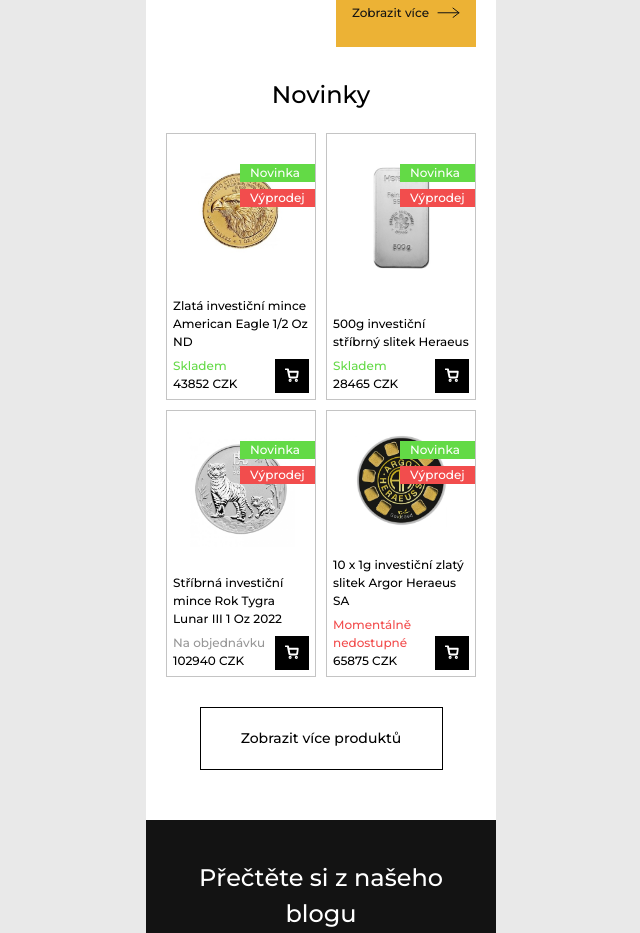
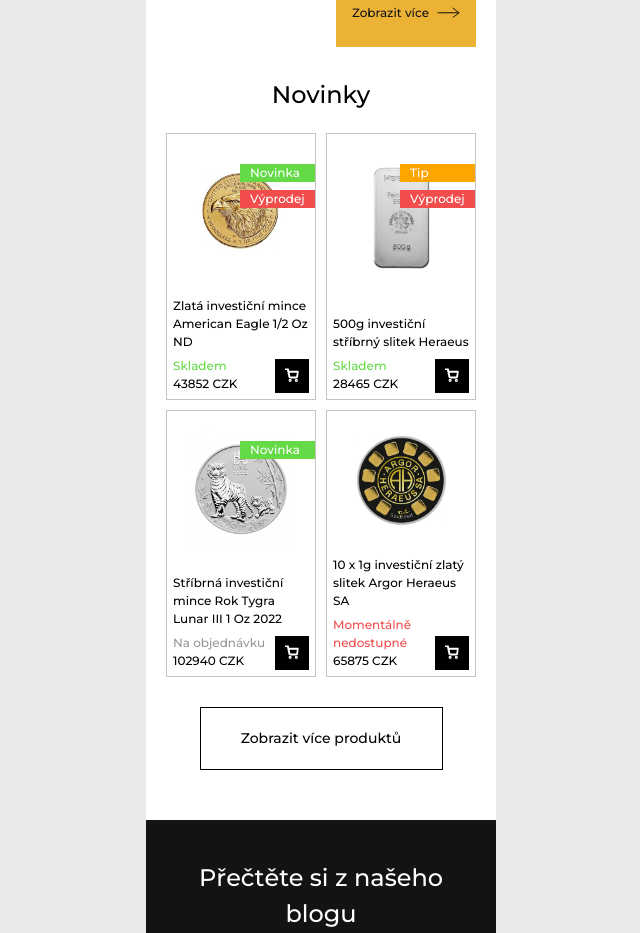
Before and after one commit to wendykr/gold-invest, a React (Vite) app: page / in a window 1280 px wide. Shown: the part 1800-2733 px from the top of the page, without its empty margins (319-959 px from the left). Built offline with nearby package versions, Linux system fonts and the light colour scheme.

Commit message:
fetch labels item

```diff
--- a/css/Footer.css
+++ b/css/Footer.css
@@ -1,6 +1,6 @@
 .footer__container {
   margin: 0 auto;
-  padding: 60px 20px;
+  padding: 40px 20px;
   max-width: 350px;
   background-color: #131313;
   color: #ffffff;
--- a/css/Product.css
+++ b/css/Product.css
@@ -1,11 +1,4 @@
-@charset "UTF-8";
 .product {
-  display: flex;
-  flex-wrap: wrap;
-  justify-content: space-between;
-  gap: 10px;
-}
-.product__item {
   width: 150px;
   height: 267px;
   border: 1px solid #c4c4c4;
@@ -16,41 +9,13 @@
   flex-direction: column;
   position: relative;
 }
-.product__item::before {
-  content: "Novinka";
-  position: absolute;
-  padding-left: 10px;
-  width: 75px;
-  height: auto;
-  background-color: #63da46;
-  color: #ffffff;
-  font-size: 12px;
-  font-weight: 500;
-  top: 30px;
-  right: 0;
-  z-index: 2;
-}
-.product__item::after {
-  content: "Výprodej";
-  position: absolute;
-  padding-left: 10px;
-  width: 75px;
-  height: auto;
-  background-color: #f24d4d;
-  color: #ffffff;
-  font-size: 12px;
-  font-weight: 500;
-  top: 55px;
-  right: 0;
-  z-index: 2;
-}
-.product__item--container {
+.product__container {
   padding: 20px;
   width: 100%;
   height: 168px;
   overflow: hidden;
 }
-.product__item--img {
+.product__img {
   width: 100%;
   height: 100%;
   object-fit: cover;
@@ -59,10 +24,10 @@
   cursor: pointer;
   transition: scale 0.2s linear;
 }
-.product__item--img:hover {
+.product__img:hover {
   scale: 1.1;
 }
-.product__item--info {
+.product__info {
   padding: 6px;
   display: flex;
   flex-direction: column;
@@ -70,25 +35,25 @@
   gap: 6px;
   flex-grow: 1;
 }
-.product__item--title {
+.product__title {
   margin: 0;
   font-size: 12px;
   font-weight: 500;
 }
-.product__item--grid {
+.product__grid {
   display: grid;
   grid-template-areas: "status cart" "price  cart";
+  align-items: end;
 }
-.product__item--status {
+.product__status {
   margin: 0;
-  color: #63da46;
   grid-area: status;
 }
-.product__item--price {
+.product__price {
   margin: 0;
   grid-area: price;
 }
-.product__item--button {
+.product__button {
   width: 34px;
   height: 34px;
   background-color: #000000;
@@ -100,6 +65,42 @@
   grid-area: cart;
   justify-self: end;
 }
-.product__item--button:hover {
+.product__button:hover {
   background-color: rgba(0, 0, 0, 0.7);
+}
+.product__label {
+  width: 75px;
+  height: auto;
+  color: #ffffff;
+  position: absolute;
+  top: 30px;
+  right: 0;
+  z-index: 2;
+  display: flex;
+  flex-direction: column;
+  gap: 8px;
+}
+.product__label--news {
+  padding-left: 10px;
+  background-color: #63da46;
+}
+.product__label--sale {
+  padding-left: 10px;
+  background-color: #f24d4d;
+}
+.product__label--tip {
+  padding-left: 10px;
+  background-color: orange;
+}
+
+.in-stock {
+  color: #63da46;
+}
+
+.out-stock {
+  color: #f24d4d;
+}
+
+.to-order {
+  color: #979797;
 }/*# sourceMappingURL=Product.css.map */
--- /dev/null
+++ b/css/Products.css
@@ -0,0 +1,6 @@
+.products {
+  display: flex;
+  flex-wrap: wrap;
+  justify-content: space-between;
+  gap: 10px;
+}/*# sourceMappingURL=Products.css.map */
--- a/index.html
+++ b/index.html
@@ -4,7 +4,7 @@
     <meta charset="UTF-8" />
     <link rel="icon" type="image/svg+xml" href="/vite.svg" />
     <meta name="viewport" content="width=device-width, initial-scale=1.0" />
-    <title>Constant Invest</title>
+    <title>Zlaté investice</title>
     <link href="https://fonts.googleapis.com/css2?family=Montserrat:ital,wght@0,100..900;1,100..900&display=swap" rel="stylesheet">
   </head>
   <body>
--- a/src/components/Product/Product.scss
+++ b/src/components/Product/Product.scss
@@ -9,35 +9,35 @@
   flex-direction: column;
   position: relative;
 
-  &::before {
-    content: "Novinka";
-    position: absolute;
-    padding-left: 10px;
-    width: 75px;
-    height: auto;
-    background-color: #63da46;
-    color: #ffffff;
-    font-size: 12px;
-    font-weight: 500;
-    top: 30px;
-    right: 0;
-    z-index: 2;
-  }
+  // &::before {
+  //   content: "Novinka";
+  //   position: absolute;
+  //   padding-left: 10px;
+  //   width: 75px;
+  //   height: auto;
+  //   background-color: #63da46;
+  //   color: #ffffff;
+  //   font-size: 12px;
+  //   font-weight: 500;
+  //   top: 30px;
+  //   right: 0;
+  //   z-index: 2;
+  // }
 
-  &::after {
-    content: "Výprodej";
-    position: absolute;
-    padding-left: 10px;
-    width: 75px;
-    height: auto;
-    background-color: #f24d4d;
-    color: #ffffff;
-    font-size: 12px;
-    font-weight: 500;
-    top: 55px;
-    right: 0;
-    z-index: 2;
-  }
+  // &::after {
+  //   content: "Výprodej";
+  //   position: absolute;
+  //   padding-left: 10px;
+  //   width: 75px;
+  //   height: auto;
+  //   background-color: #f24d4d;
+  //   color: #ffffff;
+  //   font-size: 12px;
+  //   font-weight: 500;
+  //   top: 55px;
+  //   right: 0;
+  //   z-index: 2;
+  // }
 
   &__container {
     padding: 20px;
@@ -109,6 +109,34 @@
       background-color: rgba(#000000, 0.7);
     }
   }
+
+  &__label {
+    width: 75px;
+    height: auto;
+    color: #ffffff;
+    position: absolute;
+    top: 30px;
+    right: 0;
+    z-index: 2;
+    display: flex;
+    flex-direction: column;
+    gap: 8px;
+
+    &--news {
+      padding-left: 10px;
+      background-color: #63da46;
+    }
+
+    &--sale {
+      padding-left: 10px;
+      background-color: #f24d4d;
+    }
+
+    &--tip {
+      padding-left: 10px;
+      background-color: orange;
+    }
+  }
 }
 
 .in-stock {
--- a/src/components/Product/Product.tsx
+++ b/src/components/Product/Product.tsx
@@ -8,26 +8,19 @@
   getStatusClass: (status: string) => string;
   availability: string;
   price: number;
+  flags: string[];
 }
 
-export const Product: React.FC<ProductProps> = ({key, imgSrc, title, getStatusClass, availability, price}) => {
+export const Product: React.FC<ProductProps> = ({key, imgSrc, title, getStatusClass, availability, price, flags}) => {
   return (
     <div className="product" key={key}>
       <div className="product__container">
-        <img
-          src={`${imgSrc}`}
-          className="product__img"
-          alt={title}
-        />
+        <img src={`${imgSrc}`} className="product__img" alt={title} />
       </div>
       <div className="product__info">
         <h3 className="product__title">{title}</h3>
         <div className="product__grid">
-          <p
-            className={`product__status ${getStatusClass(
-              availability
-            )}`}
-          >
+          <p className={`product__status ${getStatusClass(availability)}`}>
             {availability}
           </p>
           <p className="product__price">{price} CZK</p>
@@ -36,6 +29,32 @@
           </div>
         </div>
       </div>
+      <div className="product__label">
+        {flags.map((flag) => {
+          if (flag === "Novinka") {
+            return (
+              <div key={flag} className="product__label--news">
+                Novinka
+              </div>
+            );
+          }
+          if (flag === "Výprodej") {
+            return (
+              <div key={flag} className="product__label--sale">
+                Výprodej
+              </div>
+            );
+          }
+          if (flag === "Tip") {
+            return (
+              <div key={flag} className="product__label--tip">
+                Tip
+              </div>
+            );
+          }
+          return null;
+        })}
+      </div>
     </div>
   );
 }
--- a/src/components/Products/Products.tsx
+++ b/src/components/Products/Products.tsx
@@ -32,6 +32,7 @@
               getStatusClass={getStatusClass}
               availability={product.availability}
               price={product.price}
+              flags={product.flags}
             />
           ))
       ) : (
```
Also changed, not shown: 2 other files (tests, documents, lock files or other folders).
